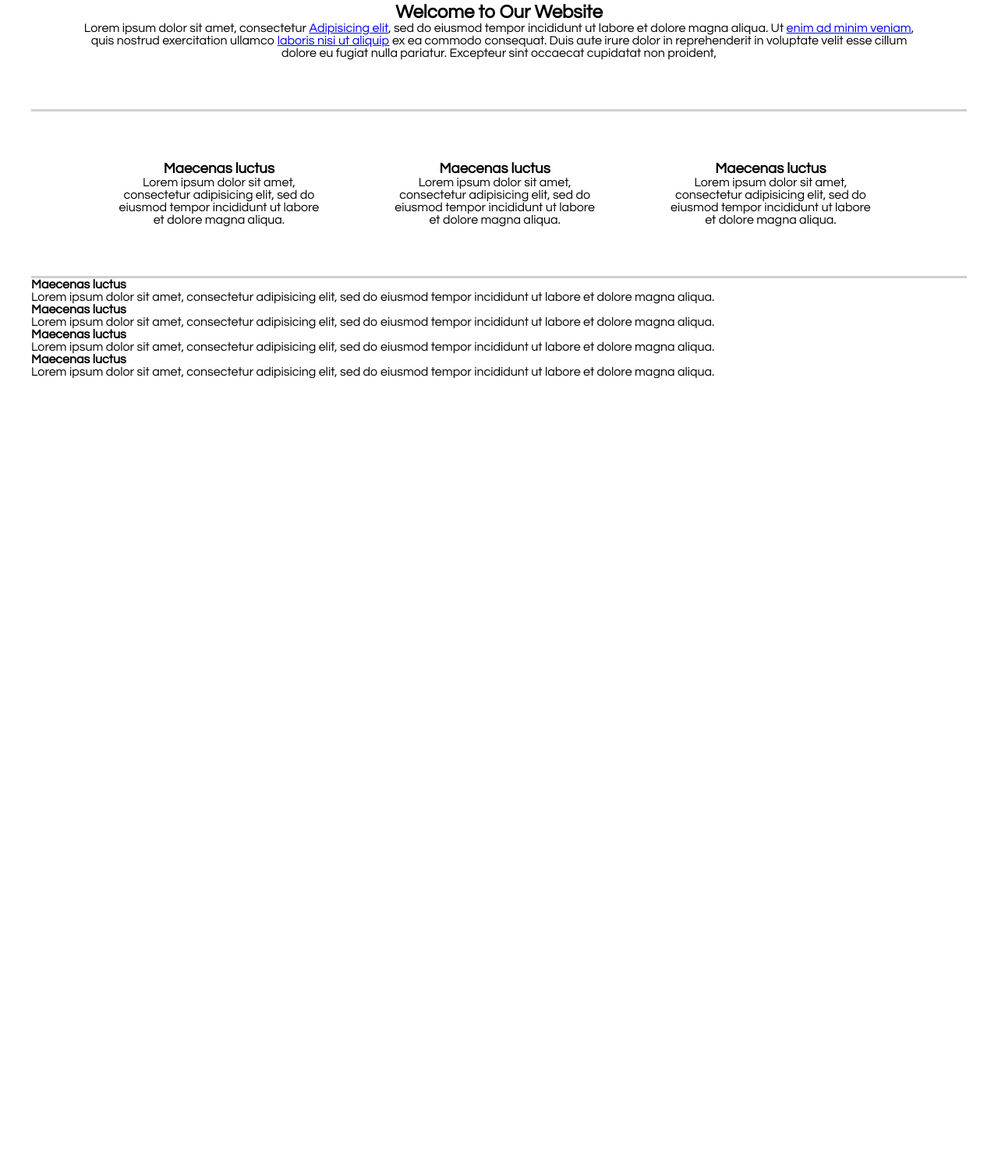
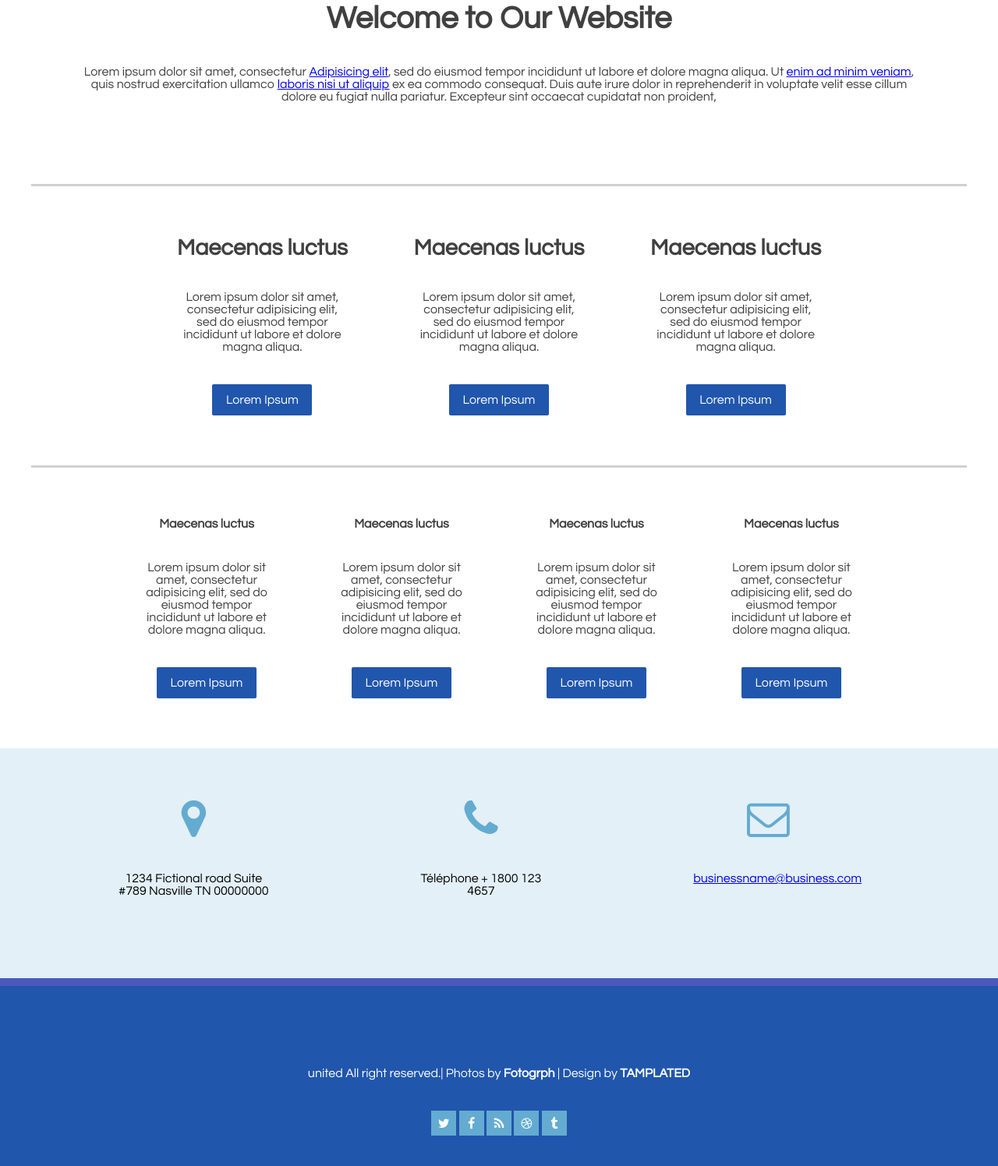
Before and after one commit to xavier2042/challenge4, a plain HTML site: page index.html in a window 1280 px wide. Shown: the part 982-2478 px from the top of the page at 78% size. Before the commit the page ends 1467 px from the top, so only its background shows below. Drawn offline with Linux system fonts and the light colour scheme.

Commit message:
challenge4

```diff
--- a/index.html
+++ b/index.html
@@ -3,7 +3,8 @@
   <head>
     <meta charset="utf-8">
     <link rel="stylesheet" type="text/css" href="style.css">
-    <link href="http://fonts.googleapis.com/css?family=Source+Sans+Pro:200,300,400,600,700,900|Quicksand:400,700|Questrial" rel="stylesheet" />
+    <meta name="viewport" content="width=device-width, initial-scale=1">
+    <link href="http://fonts.googleapis.com/css?family=Source+Sans+Pro:200,300,400,600,700,900 | Quicksand:400,700 | Questrial" rel="stylesheet" />
     <link rel="stylesheet" href="https://maxcdn.bootstrapcdn.com/font-awesome/4.5.0/css/font-awesome.min.css">
     <title>challeng4</title>
   </head>
@@ -29,14 +30,16 @@
           <section id="img">
             <img src="images/banner.jpg" alt="batiment" />
           </section>
+
           <section id="text">
             <h2>Welcome to Our Website</h2>
             <p>
-        Lorem ipsum dolor sit amet, consectetur <a href="#" id="gras">Adipisicing elit<a>, sed do eiusmod tempor incididunt ut labore et dolore magna aliqua. Ut <a href="#">enim ad minim veniam</a>,
+              Lorem ipsum dolor sit amet, consectetur <a href="#" id="gras">Adipisicing elit</a>, sed do eiusmod tempor incididunt ut labore et dolore magna aliqua. Ut <a href="#">enim ad minim veniam</a>,
               quis nostrud exercitation ullamco <a href="#">laboris nisi ut aliquip</a> ex ea commodo consequat. Duis aute irure dolor in reprehenderit in voluptate velit esse cillum dolore eu fugiat nulla pariatur.
               Excepteur sint occaecat cupidatat non proident,
             </p>
           </section>
+
           <section class="art1">
             <article>
               <h3>Maecenas luctus</h3>
@@ -44,6 +47,7 @@
                 Lorem ipsum dolor sit amet, consectetur adipisicing elit,
                 sed do eiusmod tempor incididunt ut labore et dolore magna aliqua.
               </p>
+              <div class="bouton"><a href="#">Lorem Ipsum</a></div>
             </article>
             <article>
               <h3>Maecenas luctus</h3>
@@ -51,6 +55,7 @@
                 Lorem ipsum dolor sit amet, consectetur adipisicing elit,
                 sed do eiusmod tempor incididunt ut labore et dolore magna aliqua.
               </p>
+              <div class="bouton"><a href="#">Lorem Ipsum</a></div>
             </article>
             <article>
               <h3>Maecenas luctus</h3>
@@ -58,16 +63,17 @@
                 Lorem ipsum dolor sit amet, consectetur adipisicing elit,
                 sed do eiusmod tempor incididunt ut labore et dolore magna aliqua.
               </p>
+              <div class="bouton"><a href="#">Lorem Ipsum</a></div>
             </article>
-      <div class="clear"></div>
           </section>
-    <section>
+          <section class="art2">
             <article>
               <h4>Maecenas luctus</h4>
               <p>
                 Lorem ipsum dolor sit amet, consectetur adipisicing elit,
                 sed do eiusmod tempor incididunt ut labore et dolore magna aliqua.
               </p>
+              <div class="bouton"><a href="#">Lorem Ipsum</a></div>
             </article>
             <article>
               <h4>Maecenas luctus</h4>
@@ -75,6 +81,7 @@
                 Lorem ipsum dolor sit amet, consectetur adipisicing elit,
                 sed do eiusmod tempor incididunt ut labore et dolore magna aliqua.
               </p>
+              <div class="bouton"><a href="#">Lorem Ipsum</a></div>
             </article>
             <article>
               <h4>Maecenas luctus</h4>
@@ -82,17 +89,41 @@
                 Lorem ipsum dolor sit amet, consectetur adipisicing elit,
                 sed do eiusmod tempor incididunt ut labore et dolore magna aliqua.
               </p>
+              <div class="bouton"><a href="#">Lorem Ipsum</a></div>
             </article>
-    </section>
-    <section>
+            <article>
               <h4>Maecenas luctus</h4>
               <p>
                 Lorem ipsum dolor sit amet, consectetur adipisicing elit,
                 sed do eiusmod tempor incididunt ut labore et dolore magna aliqua.
               </p>
+              <div class="bouton"><a href="#">Lorem Ipsum</a></div>
+            </article>
           </section>
       </div>
+          <section id="icones">
+            <div class="icones">
+              <i class="fa fa-map-marker"></i>
+              <p>1234 Fictional road Suite #789 Nasville TN 00000000</p>
+            </div>
+            <div class="icones">
+              <i class="fa fa-phone"></i>
+              <p>Téléphone + 1800 123 4657</p>
+            </div>
+            <div class="icones">
+              <i class="fa fa-envelope-o"></i>
+              <a href="mailto"><p>businessname@business.com</p></a>
+            </div>
+            <div class="clear"></div>
+          </section>
+
           <footer>
+            <p>united All right reserved.| Photos by <a href="#">Fotogrph </a>| Design by <a href="#">TAMPLATED</a></p>
+            <div><a href="#"><i class="fa fa-twitter"></i></a></div>
+            <div><a href="#"><i class="fa fa-facebook"></i></a></div>
+            <div><a href="#"><i class="fa fa-rss"></i></a></div>
+            <div><a href="#"><i class="fa fa-dribbble"></i></a></div>
+            <div><a href="#"><i class="fa fa-tumblr"></i></a></div>
           </footer>
 
   </body>
--- a/style.css
+++ b/style.css
@@ -15,10 +15,20 @@
 }
 .marge{
   margin:0 2.5em;
+  color:#404040;
+}
+h2{
+  font-weight: bold;
+  font-size: 2.5em;
+}
+h3{
+  font-weight: bold;
+  font-size: 1.8em;
 }
 .background{
   background-color:#2056ac;
   margin-bottom: 6px;
+  max-width: 100%;
 }
 header{
   color:white;
@@ -35,36 +45,130 @@ header{
   height: 2.5em;
   line-height: 2.5em;
   list-style: none;
-  width: 20%
+  width: 20%;
+  transition: all 1s;
+  border-radius: 6px 6px 0 0;
 }
 
 #menu li a{
   text-decoration: none;
   color: #fff;
+  transition: all 1s;
 }
 #menu li:hover{
-  border-radius: 6px;
+  border-radius: 6px 6px 0 0;
   background-color: #fff;
+  box-shadow: 0 0 8px white;
 }
 #menu li:hover > a{
   color : #2056ac;
 }
 nav{
-  width: 50em;
+  width: 70%;
   margin:0 auto;
 }
 #img{
-  width:75em;
   padding:4em 0 0 0;
 }
-#text, .art1, .art2{
+#img img{
+  border-radius: 3px;
+  max-width:100%;
+  box-shadow: 0 0 10px;
+  transition: all 1s;
+}
+#img img:hover{
+  opacity: 0.6;
+}
+#text, .art1 {
   text-align: center;
   padding: 4em;
   border-bottom: solid 0.2em #D0D0D0;
  }
+.art2, #icones{
+   text-align: center;
+   padding: 4em;
+ }
 .art1 article{
   padding:0 2.5em;
   text-align: center;
-  float:left;
-  max-width: 33%;
+  display: inline-block;
+  width: 28%;
 }
+p {
+  padding: 2.5em 0;
+}
+.bouton{
+  display: inline-block;
+  border-radius: 2px;
+  width: 8em;
+  height: 2.5em;
+  background-color: #2056ac;
+  transition: all 1s;
+}
+.bouton:hover{
+  box-shadow: 0 0 3px #2056ac;
+  background-color: white;
+}
+.bouton:hover >a{
+  color:#2056ac;
+}
+.bouton a{
+  line-height: 2.5em;
+  text-decoration: none;
+  color:white;
+  transition: all 2s;
+}
+.art2 article{
+  padding:0 2.5em;
+  text-align: center;
+  display: inline-block;
+  width: 23%;
+}
+#icones i{
+  font-size: 3.43em;
+  color:#64ABD1;
+}
+.icones {
+  float: left;
+  max-width: 32%;
+  padding:0 5.5em;
+}
+#icones{
+  background-color:#e3f0f7;
+}
+footer{
+  padding: 4em;
+  text-align: center;
+  background-color: #2056ac;
+  border-top: solid 10px #4A5ABA;
+  color: white;
+}
+footer i{
+  padding: 0.5em;
+}
+footer a{
+  text-decoration: none;
+  color: white;
+  font-weight: bold;
+}
+footer div{
+  background-color: #64ABD1;
+  line-height: 2em;
+  width: 2em;
+  height: 2em;
+  display: inline-block;
+}
+@media (max-width:1000px) {
+   .art2 article{
+     min-width: 100%;
+     display:block;
+   }
+   .art1 article{
+     min-width: 100%;
+     display: block;
+   }
+   .icones{
+     min-width: 100%;
+     display: block;
+   }
+ }
```
Lines whose indentation alone changed are shown as unchanged.
